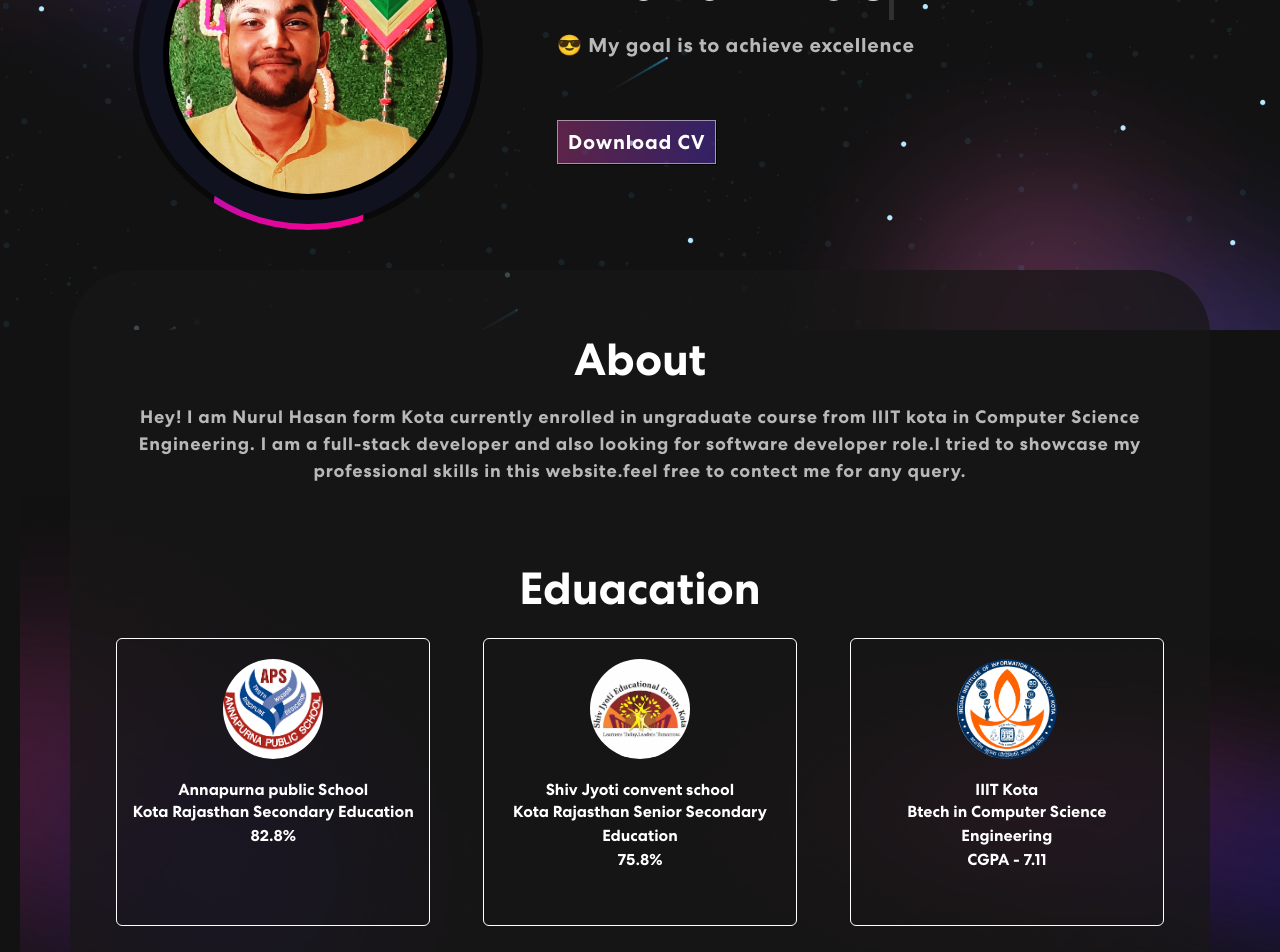
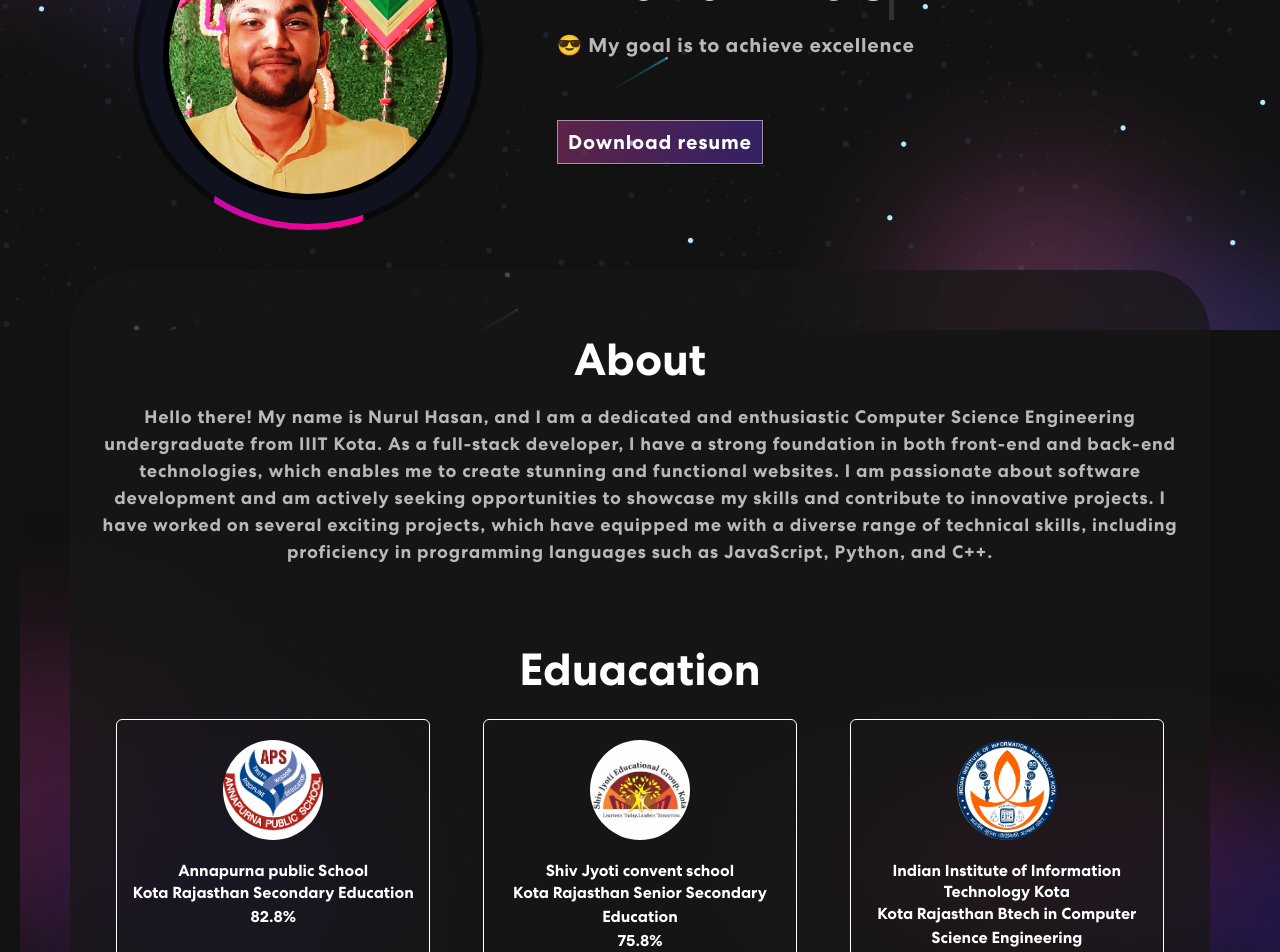
Before and after one commit to Nurulhasan1338/portfolio, a React (Create React App) app: page / in a window 1280 px wide. Shown: the part 260-1212 px from the top of the page. Built offline with nearby package versions, Linux system fonts and the light colour scheme.

Commit message:
modified intro and about section

```diff
--- a/src/components/About/About.js
+++ b/src/components/About/About.js
@@ -1,39 +1,41 @@
-import React from 'react'
-import {Row,Col,Container} from "react-bootstrap";
-import './skill.css';
-import anna from "../../assets/img/annapurna.png"
-import shivjoti from "../../assets/img/shivjoti.jpg"
-import iiit from "../../assets/img/iitlogo.png"
-import colorSharp from "../../assets/img/color-sharp (1).png"
-import colorSharp2 from "../../assets/img/color-sharp2.png"
+import React, { useState } from "react";
+import { Row, Col, Container } from "react-bootstrap";
+import "./skill.css";
+import anna from "../../assets/img/annapurna.png";
+import shivjoti from "../../assets/img/shivjoti.jpg";
+import iiit from "../../assets/img/iitlogo.png";
+import colorSharp from "../../assets/img/color-sharp (1).png";
+import colorSharp2 from "../../assets/img/color-sharp2.png";
 
 export default function Skill() {
-    const edu=[
+  const [para,setPara] = useState(" Hello there! My name is Nurul Hasan, and I am a dedicated and enthusiastic Computer  Science Engineering undergraduate from IIIT Kota. As a full-stack developer, I have a strong foundation in both front-end and back-end technologies, which enables me to create stunning and functional websites. I am passionate about software development and am actively seeking opportunities to showcase my skills and contribute to innovative projects. I have worked on several exciting projects, which have equipped me with a diverse range of technical skills, including proficiency in programming languages such as JavaScript, Python, and C++.");
+
+  const edu = [
     {
-          title:"Annapurna public School",
-          address:"Kota Rajasthan",
+      title: "Annapurna public School",
+      address: "Kota Rajasthan",
       done: "Secondary Education",
-          status:"82.8%",
+      status: "82.8%",
 
-          img:anna
+      img: anna,
     },
     {
-            title:"Shiv Jyoti convent school",
-            address:"Kota Rajasthan",
+      title: "Shiv Jyoti convent school",
+      address: "Kota Rajasthan",
       done: "Senior Secondary Education",
-            status:"75.8%",
+      status: "75.8%",
 
-            img:shivjoti
+      img: shivjoti,
     },
     {
-            title:"IIIT Kota",
-            address:" ",
+      title: "Indian Institute of Information Technology Kota",
+      address: " Kota Rajasthan",
       done: "Btech in Computer Science Engineering",
 
-            status:"CGPA - 7.11",
-            img:iiit
+      status: "CGPA - 7.27",
+      img: iiit,
     },
-    ]
+  ];
 
   function reveal() {
     var reveals = document.querySelectorAll(".reveal");
@@ -53,29 +55,30 @@ export default function Skill() {
 
   return (
     <div>
-      <section className='skill' id='skill'>
+      <section className="skill" id="skill">
         {window.addEventListener("scroll", reveal)}
         <Container>
           <Row>
             <div className="skill-bx reveal">
               <Col>
                 <h2>About</h2>
-            <p>Hey! I am Nurul Hasan form Kota currently enrolled in ungraduate course from IIIT kota in Computer Science Engineering. I am a full-stack developer and also looking for software developer role.I tried to showcase my professional skills in this website.feel free to contect me for any query.</p>
+                <p> {para}</p>
               </Col>
               <Col>
-            <h2 className='reveal'>Eduacation</h2>
+                <h2 className="reveal">Eduacation</h2>
                 <div className="edu reveal">
-               {edu.map((element)=>{
-                return(
+                  {edu.map((element) => {
+                    return (
                       <div className="card">
                         <div className="span">
                           <img src={element.img} alt="" />
                           <h6>{element.title}</h6>
-                    <span>{element.address}</span> <span>{element.done}</span> <br />
+                          <span>{element.address}</span>{" "}
+                          <span>{element.done}</span> <br />
                           <span>{element.status}</span> <br />
                         </div>
                       </div>
-                )
+                    );
                   })}
                 </div>
               </Col>
@@ -86,5 +89,5 @@ export default function Skill() {
         <img src={colorSharp2} className="background-image-right" alt="" />
       </section>
     </div>
-  )
+  );
 }
--- a/src/components/Introduction/Intro.js
+++ b/src/components/Introduction/Intro.js
@@ -6,7 +6,7 @@ import cv from "../../assets/Nurul_Hasan.pdf";
 export default function Intro() {
     const [loopNum,setLoopNum] =useState(0);
     const [isdelete,setIsdelete] = useState(false);
-    const toRotate = ["Nurul Hasan","React developer","Php developer"];
+    const toRotate = ["Nurul Hasan","MERN stack developer","software Engineer"];
     const [text,SetText]=useState('');
     const [delta,setDelta]=useState(300 - Math.random()*100);
     const period=2000;
@@ -48,7 +48,7 @@ export default function Intro() {
             <Col xs={12} md={6} xl={7}>
                 <h1 className='txt-rotate'>{`Hii I'm`}<span className='wrap'> <br />{text}<span c></span></span></h1>
                 <p className='fs-5'>&#128526; My goal is to achieve excellence<br /></p>
-               <button className='downlode'> <a href={cv} download >Download CV</a></button>
+               <button className='downlode'> <a href={cv} download >Download resume</a></button>
             </Col>
         </Row>
         </Container>
--- a/src/components/navbar/Navbar.js
+++ b/src/components/navbar/Navbar.js
@@ -53,7 +53,7 @@ const change=()=>{
         <Navbar.Collapse id="basic-navbar-nav">
           <Nav className="me-auto">
             <Nav.Link href="#home" className={activeLink==='home' ?'active navbar-link':'navbar-link'} onClick={() => onUpdate('home')} >Home</Nav.Link>
-            <Nav.Link href="#scrollspyHeading1" className={activeLink==='about' ?'active navbar-link':'navbar-link'} onClick={() => onUpdate('about')} >about</Nav.Link>
+            <Nav.Link href="#scrollspyHeading1" className={activeLink==='about' ?'active navbar-link':'navbar-link'} onClick={() => onUpdate('about')} >About</Nav.Link>
             <Nav.Link href="#scrollspyHeading2" className={activeLink==='Project' ?'active navbar-link':'navbar-link'} onClick={() => onUpdate('Project')} >Projects</Nav.Link>
             <Nav.Link href="#scrollspyHeading3" className={activeLink==='skill' ?'active navbar-link':'navbar-link'} onClick={() => onUpdate('skill')} >Skill</Nav.Link>
           </Nav>
```
Also changed, not shown: 1 other file (tests, documents, lock files or other folders). Lines whose indentation alone changed are shown as unchanged.
